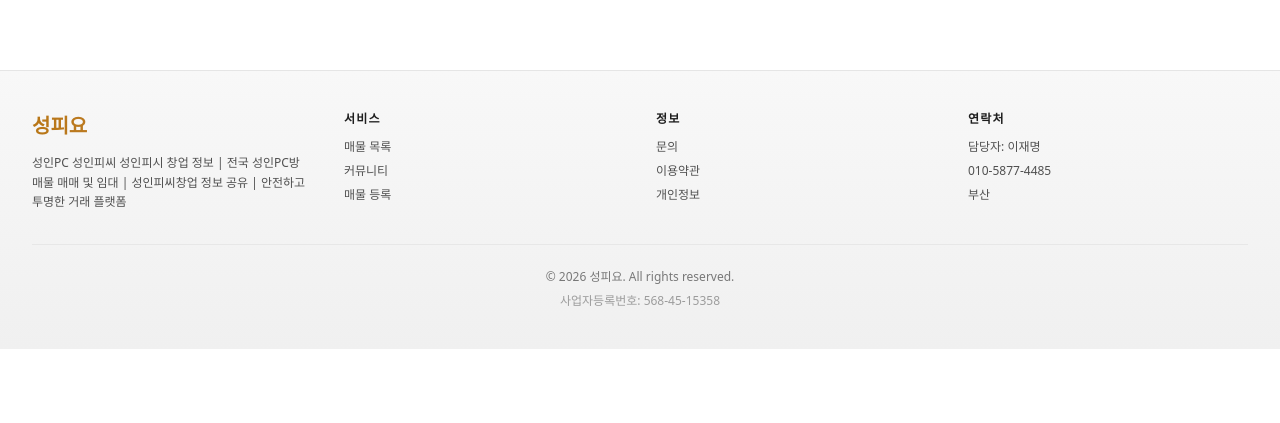
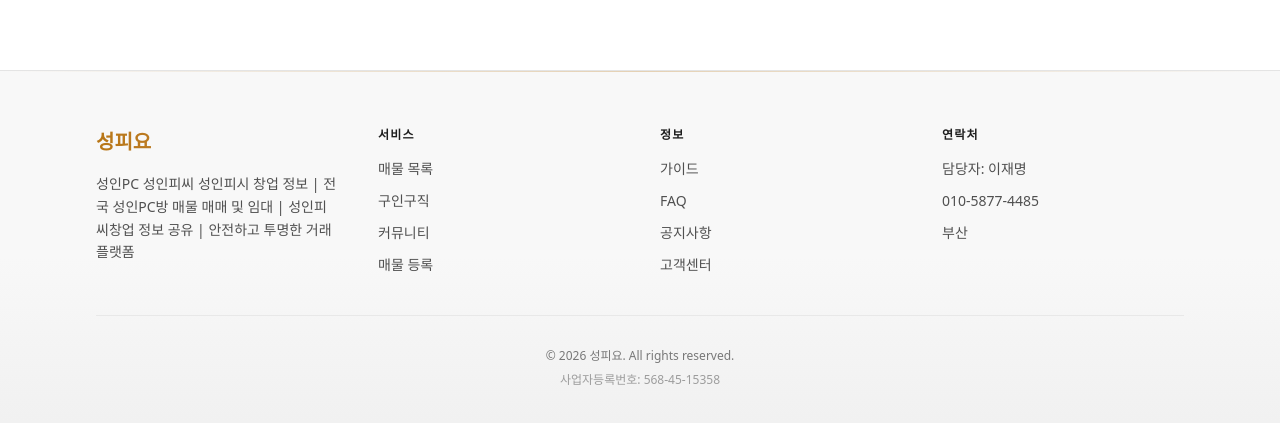
Before and after one commit to goddns12312-lab/seongpiyeo, a Next.js app: page / in a window 1280 px wide. Shown: the part 855-1278 px from the top of the page. Before the commit the page ends 1204 px from the top, so only its background shows below. Built offline with nearby package versions, Linux system fonts and the light colour scheme; no server answers; the database is empty.

Commit message:
Apply premium theme-aware design system across all pages

```diff
--- a/src/app/globals.css
+++ b/src/app/globals.css
@@ -144,3 +144,182 @@ button {
 .dark .hover-lift:hover {
   box-shadow: 0 20px 40px rgba(200, 169, 107, 0.2);
 }
+
+/* ── Premium page design system (light + dark via CSS vars) ── */
+@layer components {
+  .page-shell {
+    @apply bg-bg-primary min-h-screen;
+  }
+
+  .page-hero {
+    @apply relative border-b border-border-light overflow-hidden;
+    background: linear-gradient(
+      135deg,
+      rgb(var(--color-bg-secondary) / 0.95) 0%,
+      rgb(var(--color-bg-primary)) 55%,
+      rgb(var(--color-bg-primary)) 100%
+    );
+  }
+
+  .page-hero::before {
+    content: '';
+    position: absolute;
+    inset: 0;
+    background: radial-gradient(
+      ellipse 70% 60% at 50% -10%,
+      rgb(var(--color-gold) / 0.14),
+      transparent 70%
+    );
+    pointer-events: none;
+  }
+
+  .page-hero-inner {
+    @apply relative max-w-6xl mx-auto px-4 sm:px-6 lg:px-8 py-10 md:py-14;
+  }
+
+  .page-hero-inner-wide {
+    @apply relative max-w-full mx-auto px-4 lg:px-8 py-8 md:py-10;
+  }
+
+  .page-container {
+    @apply max-w-6xl mx-auto px-4 sm:px-6 lg:px-8;
+  }
+
+  .page-container-narrow {
+    @apply max-w-4xl mx-auto px-4 sm:px-6;
+  }
+
+  .page-container-wide {
+    @apply max-w-full mx-auto px-4 lg:px-8;
+  }
+
+  .page-body {
+    @apply page-container py-10 md:py-12;
+  }
+
+  .breadcrumb {
+    @apply flex items-center gap-2 text-sm text-text-muted mb-6;
+  }
+
+  .breadcrumb a {
+    @apply hover:text-gold transition-colors;
+  }
+
+  .breadcrumb-sep {
+    @apply text-border-light select-none;
+  }
+
+  .surface-card {
+    @apply bg-bg-secondary/80 backdrop-blur-sm border border-border-light rounded-2xl;
+  }
+
+  .surface-card-hover {
+    @apply surface-card transition-all duration-300 hover:border-gold/35 hover:shadow-lg;
+  }
+
+  .surface-card-hover:hover {
+    box-shadow: 0 12px 32px rgb(var(--color-gold) / 0.08);
+  }
+
+  .stat-card {
+    @apply surface-card p-5 md:p-6 relative overflow-hidden transition-all duration-300 hover:border-gold/30;
+  }
+
+  .stat-card::before {
+    content: '';
+    position: absolute;
+    inset: 0;
+    background: linear-gradient(135deg, rgb(var(--color-gold) / 0.06), transparent 60%);
+    pointer-events: none;
+  }
+
+  .stat-value {
+    @apply text-2xl md:text-3xl font-bold text-gold tabular-nums relative;
+  }
+
+  .stat-label {
+    @apply text-text-muted text-xs font-medium uppercase tracking-wider relative;
+  }
+
+  .section-heading {
+    @apply text-2xl md:text-3xl font-bold text-text-primary tracking-tight;
+  }
+
+  .section-subheading {
+    @apply text-text-secondary text-sm md:text-base mt-2 leading-relaxed;
+  }
+
+  .input-field {
+    @apply w-full px-4 py-2.5 bg-bg-primary/60 border border-border-light rounded-xl text-text-primary text-sm placeholder:text-text-muted focus:outline-none focus:border-gold/50 focus:ring-1 focus:ring-gold/20 transition-all;
+  }
+
+  .filter-pill {
+    @apply px-3.5 py-2 rounded-xl text-xs font-medium whitespace-nowrap transition-all text-text-secondary hover:text-text-primary hover:bg-bg-tertiary;
+  }
+
+  .filter-pill-active {
+    @apply bg-gold text-bg-primary shadow-sm hover:text-bg-primary;
+  }
+
+  .cta-banner {
+    @apply surface-card p-8 md:p-10 text-center border-gold/25;
+    background: linear-gradient(
+      135deg,
+      rgb(var(--color-bg-secondary)) 0%,
+      rgb(var(--color-gold) / 0.06) 100%
+    );
+  }
+
+  .auth-card {
+    @apply surface-card p-8 md:p-10 w-full max-w-md shadow-xl;
+    box-shadow: 0 24px 48px rgb(var(--color-gold) / 0.06);
+  }
+
+  .dark .auth-card {
+    box-shadow: 0 24px 48px rgb(0 0 0 / 0.35);
+  }
+
+  .empty-state {
+    @apply surface-card p-10 md:p-12 text-center;
+  }
+
+  .table-shell {
+    @apply surface-card overflow-hidden;
+  }
+
+  .table-shell thead tr {
+    @apply bg-bg-tertiary/60 border-b border-border-light;
+  }
+
+  .table-shell th {
+    @apply px-5 py-4 text-left text-xs font-semibold text-text-muted uppercase tracking-wider;
+  }
+
+  .table-shell tbody tr {
+    @apply border-b border-border-light/60 transition-colors hover:bg-bg-tertiary/40 last:border-b-0;
+  }
+
+  .table-shell td {
+    @apply px-5 py-4;
+  }
+
+  .home-section {
+    @apply max-w-full mx-auto px-4 lg:px-8 py-10 md:py-14 border-b border-border-light/60;
+  }
+
+  .home-section-inner {
+    @apply max-w-6xl mx-auto;
+  }
+
+  .home-card {
+    @apply surface-card-hover p-4 md:p-5;
+  }
+
+  .pagination-btn {
+    @apply px-4 py-2 rounded-xl text-sm font-medium transition-all bg-bg-secondary border border-border-light text-text-primary hover:bg-bg-tertiary hover:border-gold/30;
+  }
+
+  .pagination-btn-active {
+    @apply bg-gold text-bg-primary border-gold font-semibold shadow-sm;
+  }
+}
--- a/src/components/layout/Footer.tsx
+++ b/src/components/layout/Footer.tsx
@@ -5,33 +5,39 @@ export function Footer() {
   const currentYear = new Date().getFullYear();
 
   return (
-    <footer className="bg-gradient-to-b from-bg-secondary to-bg-tertiary border-t border-border-light/50 mt-12 py-10">
-      <div className="max-w-full mx-auto px-4 lg:px-8">
-        <div className="grid grid-cols-1 md:grid-cols-4 gap-8 mb-8">
-          <div>
-            <h3 className="text-xl font-bold bg-gradient-to-r from-gold to-gold-light bg-clip-text text-transparent mb-3" title="성피요 - 성인PC 매물 거래 플랫폼">
+    <footer className="relative mt-12 border-t border-border-light/60 bg-gradient-to-b from-bg-secondary via-bg-secondary to-bg-tertiary py-12 md:py-14">
+      <div className="absolute inset-x-0 top-0 h-px bg-gradient-to-r from-transparent via-gold/30 to-transparent" />
+      <div className="max-w-6xl mx-auto px-4 sm:px-6 lg:px-8">
+        <div className="grid grid-cols-1 sm:grid-cols-2 lg:grid-cols-4 gap-10 mb-10">
+          <div className="sm:col-span-2 lg:col-span-1">
+            <h3 className="text-xl font-bold bg-gradient-to-r from-gold to-gold-light bg-clip-text text-transparent mb-4" title="성피요 - 성인PC 매물 거래 플랫폼">
               {SITE_CONFIG.name}
             </h3>
-            <p className="text-text-secondary text-xs font-light leading-relaxed">
+            <p className="text-text-secondary text-sm leading-relaxed max-w-xs">
               {SITE_CONFIG.description}
             </p>
           </div>
 
           <div>
-            <h4 className="text-text-primary font-semibold mb-3 text-xs uppercase tracking-widest">서비스</h4>
-            <ul className="space-y-2 text-xs">
+            <h4 className="text-text-primary font-semibold mb-4 text-xs uppercase tracking-widest">서비스</h4>
+            <ul className="space-y-3 text-sm">
               <li>
-                <Link href="/listings" className="text-text-secondary hover:text-gold transition-colors font-light">
+                <Link href="/listings" className="text-text-secondary hover:text-gold transition-colors">
                   매물 목록
                 </Link>
               </li>
               <li>
-                <Link href="/community" className="text-text-secondary hover:text-gold transition-colors font-light">
+                <Link href="/jobs" className="text-text-secondary hover:text-gold transition-colors">
+                  구인구직
+                </Link>
+              </li>
+              <li>
+                <Link href="/community" className="text-text-secondary hover:text-gold transition-colors">
                   커뮤니티
                 </Link>
               </li>
               <li>
-                <Link href="/listings/new" className="text-text-secondary hover:text-gold transition-colors font-light">
+                <Link href="/listings/new" className="text-text-secondary hover:text-gold transition-colors">
                   매물 등록
                 </Link>
               </li>
@@ -39,45 +45,44 @@ export function Footer() {
           </div>
 
           <div>
-            <h4 className="text-text-primary font-semibold mb-3 text-xs uppercase tracking-widest">정보</h4>
-            <ul className="space-y-2 text-xs">
+            <h4 className="text-text-primary font-semibold mb-4 text-xs uppercase tracking-widest">정보</h4>
+            <ul className="space-y-3 text-sm">
               <li>
-                <a href="mailto:contact@example.com" className="text-text-secondary hover:text-gold transition-colors font-light">
-                  문의
-                </a>
+                <Link href="/guide" className="text-text-secondary hover:text-gold transition-colors">
+                  가이드
+                </Link>
               </li>
               <li>
-                <a href="#" className="text-text-secondary hover:text-gold transition-colors font-light">
-                  이용약관
-                </a>
+                <Link href="/faq" className="text-text-secondary hover:text-gold transition-colors">
+                  FAQ
+                </Link>
               </li>
               <li>
-                <a href="#" className="text-text-secondary hover:text-gold transition-colors font-light">
-                  개인정보
-                </a>
+                <Link href="/notice" className="text-text-secondary hover:text-gold transition-colors">
+                  공지사항
+                </Link>
+              </li>
+              <li>
+                <Link href="/support" className="text-text-secondary hover:text-gold transition-colors">
+                  고객센터
+                </Link>
               </li>
             </ul>
           </div>
 
           <div>
-            <h4 className="text-text-primary font-semibold mb-3 text-xs uppercase tracking-widest">연락처</h4>
-            <ul className="space-y-2 text-xs">
-              <li className="text-text-secondary font-light">
-                담당자: {SITE_CONFIG.managerName}
-              </li>
-              <li className="text-text-secondary font-light">
-                {SITE_CONFIG.phone}
-              </li>
-              <li className="text-text-secondary font-light">
-                {SITE_CONFIG.region}
-              </li>
+            <h4 className="text-text-primary font-semibold mb-4 text-xs uppercase tracking-widest">연락처</h4>
+            <ul className="space-y-3 text-sm text-text-secondary">
+              <li>담당자: {SITE_CONFIG.managerName}</li>
+              <li>{SITE_CONFIG.phone}</li>
+              <li>{SITE_CONFIG.region}</li>
             </ul>
           </div>
         </div>
 
-        <div className="border-t border-border-light/50 pt-6 text-center text-text-muted text-xs font-light">
-          <p>&copy; {currentYear} {SITE_CONFIG.businessName}. All rights reserved.</p>
-          <p className="mt-2 text-text-muted/70">사업자등록번호: {SITE_CONFIG.businessNumber}</p>
+        <div className="border-t border-border-light/50 pt-8 text-center">
+          <p className="text-text-muted text-xs">&copy; {currentYear} {SITE_CONFIG.businessName}. All rights reserved.</p>
+          <p className="mt-2 text-text-muted/70 text-xs">사업자등록번호: {SITE_CONFIG.businessNumber}</p>
         </div>
       </div>
     </footer>
--- a/src/components/layout/Header.tsx
+++ b/src/components/layout/Header.tsx
@@ -63,7 +63,7 @@ export function Header() {
   const isActive = (path: string) => pathname === path || pathname.startsWith(path + '/');
 
   return (
-    <header className="bg-gradient-to-r from-bg-secondary via-bg-secondary to-bg-tertiary border-b border-border-light/50 sticky top-0 z-50">
+    <header className="sticky top-0 z-50 border-b border-border-light/60 bg-bg-secondary/85 backdrop-blur-md supports-[backdrop-filter]:bg-bg-secondary/75 shadow-sm shadow-black/5 dark:shadow-black/20">
       <div className="max-w-full mx-auto px-4 lg:px-8 py-2">
         <div className="flex justify-between items-center gap-8">
           {/* Logo */}
--- a/src/components/listings/ListingCard.tsx
+++ b/src/components/listings/ListingCard.tsx
@@ -30,7 +30,7 @@ function ListingCardComponent({ listing, images = [] }: ListingCardProps) {
 
   return (
     <Link href={`/listings/${listing.id}`}>
-      <div className="bg-gradient-to-br from-bg-card to-bg-light border border-border-light rounded-lg overflow-hidden hover:shadow-hover hover:border-gold transition-all duration-300 group cursor-pointer h-full flex flex-col">
+      <div className="bg-gradient-to-br from-bg-card to-bg-light border border-border-light rounded-2xl overflow-hidden hover:shadow-hover hover:border-gold/40 transition-all duration-300 group cursor-pointer h-full flex flex-col hover-lift">
         {/* Image with Overlay */}
         <div className="relative w-full aspect-[16/9] sm:aspect-[4/3] md:aspect-[16/9] bg-gradient-to-br from-bg-tertiary via-bg-secondary to-bg-light flex items-center justify-center overflow-hidden">
           {/* 현재 이미지 표시 */}
```
Also changed, not shown: src/components/layout/PageShell.tsx (added, +145 -0 lines), src/components/ui/Badge.tsx (+6 -6 lines).
